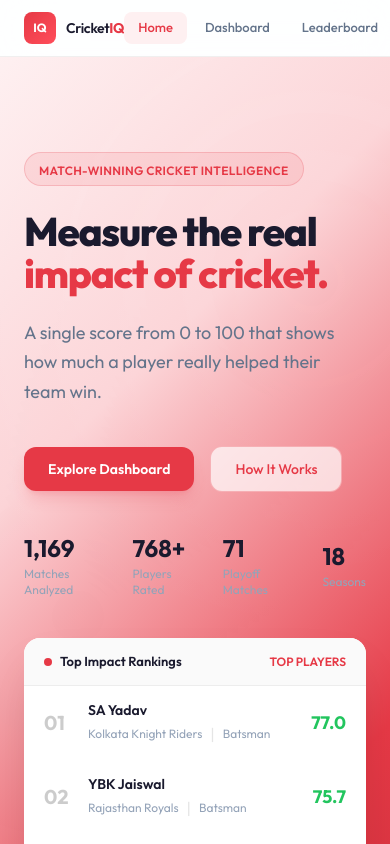
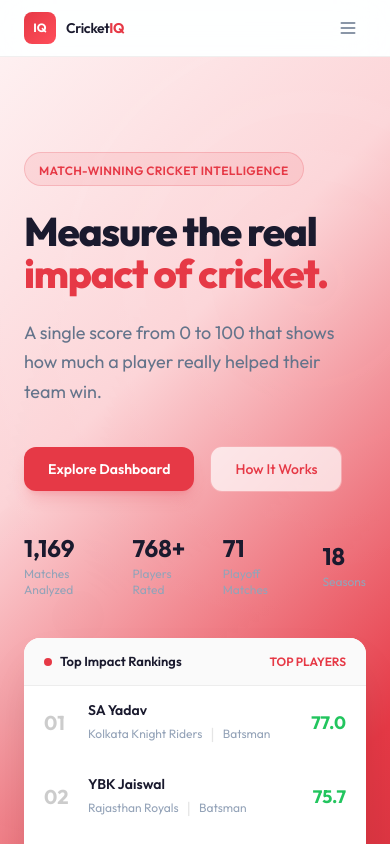
Before and after one commit to prachizala/CricketIQ-Project, a Next.js app: page / in a window 390 px wide. Shown: the top 844 px of the page. Built offline with nearby package versions, Linux system fonts and the light colour scheme.

Commit message:
feat: add responsive mobile hamburger navigation menu

```diff
--- a/src/components/Navigation.tsx
+++ b/src/components/Navigation.tsx
@@ -1,5 +1,6 @@
 'use client';
 
+import { useState } from 'react';
 import Link from 'next/link';
 import { usePathname } from 'next/navigation';
 
@@ -13,6 +14,7 @@ const navItems = [
 
 export default function Navigation() {
   const pathname = usePathname();
+  const [isOpen, setIsOpen] = useState(false);
 
   return (
     <nav className="fixed top-0 left-0 right-0 z-50 border-b border-black/[0.06] bg-white/90 backdrop-blur-xl">
@@ -27,7 +29,8 @@ export default function Navigation() {
             </span>
           </Link>
 
-          <div className="flex items-center gap-1">
+          {/* Desktop Nav */}
+          <div className="hidden md:flex items-center gap-1">
             {navItems.map(item => {
               const isActive = pathname === item.href;
               return (
@@ -45,8 +48,48 @@ export default function Navigation() {
               );
             })}
           </div>
+
+          {/* Mobile Hamburger Toggle */}
+          <button
+            onClick={() => setIsOpen(!isOpen)}
+            className="md:hidden p-2 rounded-lg text-[#64748b] hover:text-[#1a1a2e] hover:bg-black/[0.04] transition-colors focus:outline-none"
+            aria-label="Toggle navigation menu"
+          >
+            {isOpen ? (
+              <svg className="w-5 h-5" fill="none" viewBox="0 0 24 24" stroke="currentColor" strokeWidth="2">
+                <path strokeLinecap="round" strokeLinejoin="round" d="M6 18L18 6M6 6l12 12" />
+              </svg>
+            ) : (
+              <svg className="w-5 h-5" fill="none" viewBox="0 0 24 24" stroke="currentColor" strokeWidth="2">
+                <path strokeLinecap="round" strokeLinejoin="round" d="M4 6h16M4 12h16M4 18h16" />
+              </svg>
+            )}
+          </button>
         </div>
       </div>
+
+      {/* Mobile Dropdown Menu */}
+      {isOpen && (
+        <div className="md:hidden border-t border-black/[0.05] bg-white/95 backdrop-blur-xl px-6 py-3 space-y-1 shadow-lg animate-fadeIn">
+          {navItems.map(item => {
+            const isActive = pathname === item.href;
+            return (
+              <Link
+                key={item.href}
+                href={item.href}
+                onClick={() => setIsOpen(false)}
+                className={`block px-4 py-2.5 text-sm font-medium rounded-xl transition-colors ${
+                  isActive
+                    ? 'text-[#e63946] bg-[#fef0f1]'
+                    : 'text-[#475569] hover:text-[#1a1a2e] hover:bg-black/[0.03]'
+                }`}
+              >
+                {item.label}
+              </Link>
+            );
+          })}
+        </div>
+      )}
     </nav>
   );
 }
```
